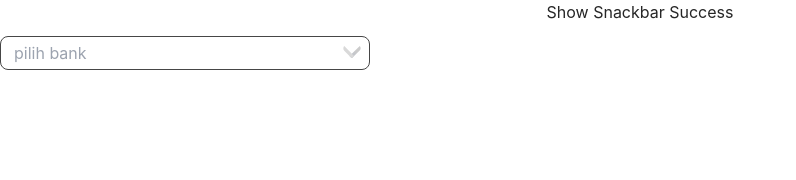
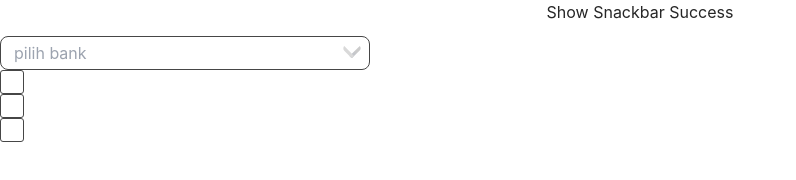
Before and after one commit to Redchlorophyll/personal-web, a Next.js app in the folder front-end/: page /linky in a window 1280 px wide. Shown: the part 180-360 px from the top of the page, without its empty margins (0-796 px from the left). Built offline with nearby package versions, Linux system fonts and the light colour scheme.

Commit message:
feat: initial checkbox component

```diff
--- /dev/null
+++ b/front-end/components/common/Checkbox/Index.tsx
@@ -0,0 +1,44 @@
+import React from "react";
+
+type checkboxProps = {
+  value?: string;
+  valueList?: Array<string>;
+  onChange?: Function;
+};
+
+const defaultProps: checkboxProps = {
+  value: "",
+  valueList: [],
+  onChange: (): void => {},
+};
+
+const Checkbox: React.FunctionComponent<checkboxProps> = (props) => {
+  const onChangeAction = (event: React.FormEvent<HTMLInputElement>) => {
+    if (!props.onChange) return;
+    const { value, checked } = event.target as HTMLInputElement;
+    const results: Array<string> =
+      props.valueList?.filter((data) => data !== value) || [];
+    if (checked) {
+      results.push(value);
+    }
+    props.onChange(results);
+  };
+
+  return (
+    <div>
+      <input
+        className="peer w-[24px] h-[24px] absolute opacity-0"
+        type="checkbox"
+        value={props.value}
+        onChange={(e) => onChangeAction(e)}
+      />
+      <div className="w-[24px] h-[24px] bg-black-100 border-solid border-[1px] border-black-800 rounded-[3px] peer-checked:bg-primary-800 peer-checked:border-primary-800 p-[6px_3px_4px_1px]">
+        <div className="bg-checkbox-check w-[20px] h-[13px] bg-cover" />
+      </div>
+    </div>
+  );
+};
+
+Checkbox.defaultProps = defaultProps;
+
+export default Checkbox;
--- a/front-end/package.json
+++ b/front-end/package.json
@@ -1,5 +1,6 @@
 {
   "private": true,
+  "version": "0.0.0",
   "scripts": {
     "dev": "next dev",
     "build": "next build",
--- a/front-end/pages/linky.tsx
+++ b/front-end/pages/linky.tsx
@@ -6,6 +6,7 @@ import { useDispatch } from "react-redux";
 import Tooltip from "@/components/common/Tooltip/Index";
 import Snackbar from "@/components/common/Snackbar/Index";
 import Dropdown from "@/components/common/Dropdown/Index";
+import Checkbox from "@/components/common/Checkbox/Index";
 import DefaultLayout from "@/components/layout/DefaultLayout";
 
 type snackbarVariant = "error" | "info" | "success" | "warning";
@@ -18,6 +19,7 @@ export default function Linky() {
   const [snackbarVariant, setSnackbarVariant] =
     useState<snackbarVariant>("error");
   const [isShown, setIsShown] = useState<boolean>(false);
+  const [checkboxVals, setCheckboxVal] = useState<Array<string>>([]);
   const dispatch = useDispatch();
   const [options, setOptions] = useState([
     { label: "BCA", value: "bca" },
@@ -33,6 +35,10 @@ export default function Linky() {
 
   function onSnackbarClose(state: boolean) {
     setIsShown(state);
+  }
+
+  function onChangeCheckbox(val: Array<string>) {
+    setCheckboxVal(val);
   }
 
   useEffect((): void => {
@@ -110,6 +116,22 @@ export default function Linky() {
           />
         </div>
       </div>
+      {checkboxVals}
+      <Checkbox
+        valueList={checkboxVals}
+        onChange={(val: Array<string>) => onChangeCheckbox(val)}
+        value={"test"}
+      />
+      <Checkbox
+        valueList={checkboxVals}
+        onChange={(val: Array<string>) => onChangeCheckbox(val)}
+        value={"test1"}
+      />
+      <Checkbox
+        valueList={checkboxVals}
+        onChange={(val: Array<string>) => onChangeCheckbox(val)}
+        value={"test2"}
+      />
     </DefaultLayout>
   );
 }
--- a/front-end/tailwind.config.js
+++ b/front-end/tailwind.config.js
@@ -9,6 +9,7 @@ module.exports = {
     extend: {
       backgroundImage: {
         "dropdown-arrow": "url('~/assets/img/icons/ic_arrow.svg')",
+        "checkbox-check": "url('~/assets/img/icons/ic_checkbox-check.svg')",
       },
     },
     colors: {
```
Also changed, not shown: front-end/assets/img/icons/ic_checkbox-check.svg (added).
